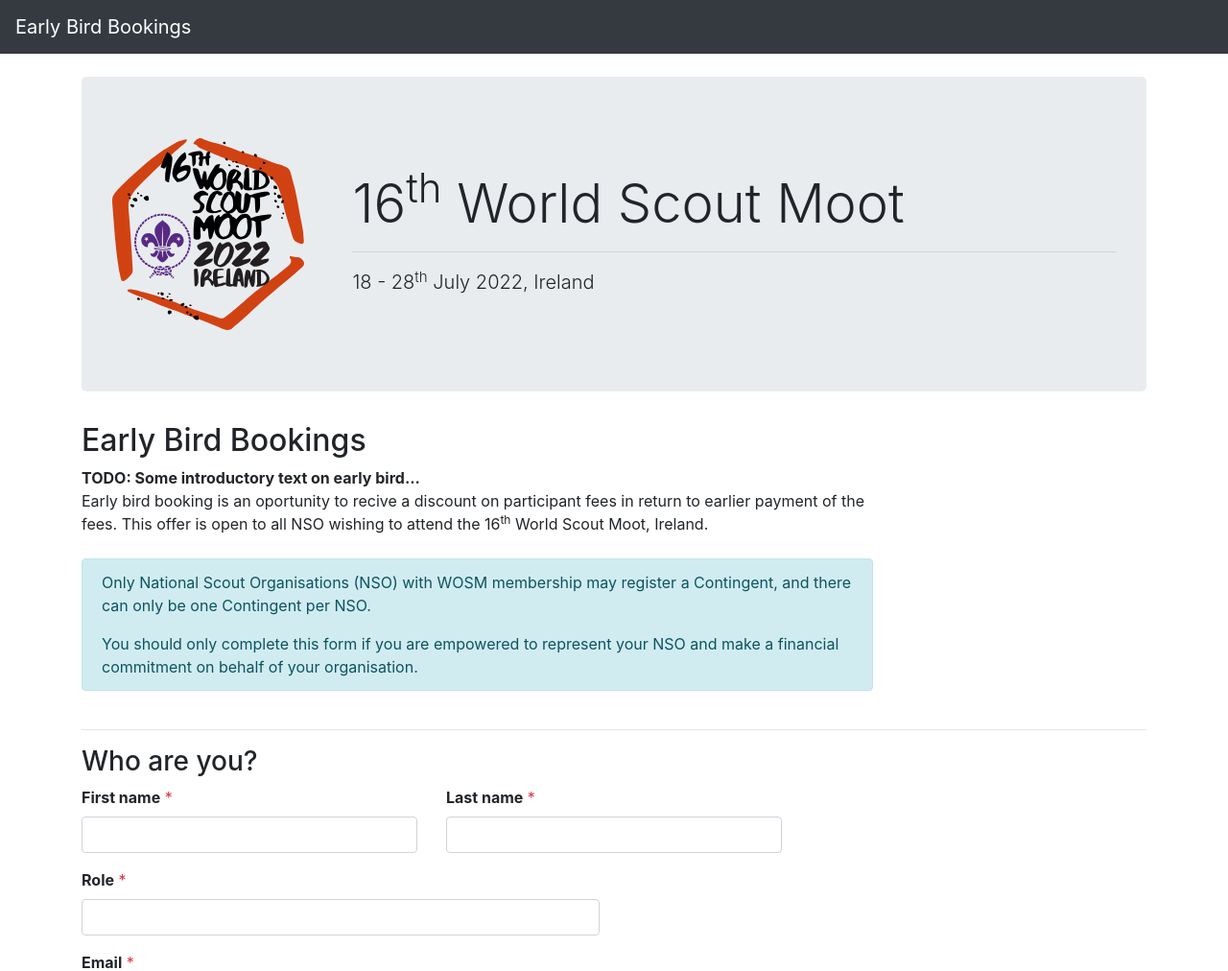
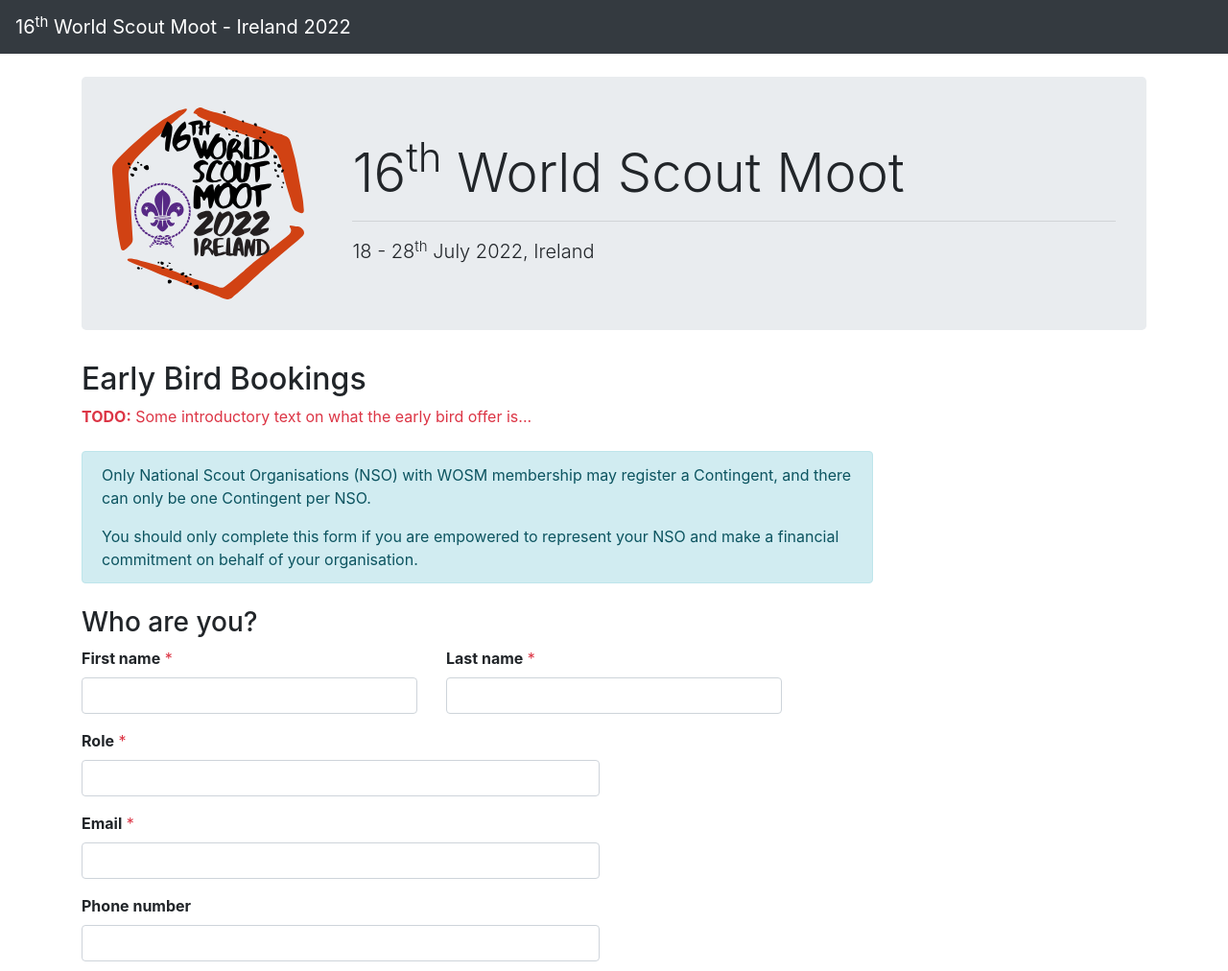
Before and after one commit to CharlieCumber/Moot-Bookings, a Flask app: page / in a window 1280 px wide. Shown: the top 1012 px of the page at 96% size. Run offline with Flask 2, Linux system fonts and the light colour scheme; some libraries are stand-ins or nearby versions.

Commit message:
Nav update, jumbotron moved to layout

```diff
--- a/moot_app/templates/error_summary.html
+++ b/moot_app/templates/error_summary.html
@@ -1,12 +1,12 @@
-{% macro error_summary(form, surpress=False) %}
-    {% if form.errors and not surpress %}
-        <div class="alert alert-danger mb-5" role="alert">
+{% macro error_summary(form) %}
+    {% if form.errors %}
+        <div class="alert alert-danger my-4" role="alert">
             {% if form.errors | length > 1%}
                 <h3>Form errors:</h3>
             {% else %}
                 <h3>Form error:</h3>
             {% endif %}
-            <ul>
+            <ul style="margin-bottom: 0;">
                 {% for field in form.errors %}
                     {% for error in form.errors[field] %}
                         <li>
--- a/moot_app/templates/index.html
+++ b/moot_app/templates/index.html
@@ -1,32 +1,18 @@
 {% extends "layout.html" %}
 
 {% block content %}
-  <div class="jumbotron">
-    <div class="row align-items-center">
-      <div class="col-md-auto">
-        <img src="{{url_for('static', filename='images/MootLogo.svg')}}" style="max-height:200px; width: 100%;"/>
-      </div>
-      <div class="col-md title-container" style="margin-left: 20px">
-        <h1 class="page-title display-4">16<sup>th</sup> World Scout Moot</h1>
-        <hr>
-        <span class="lead">
-          18 - 28<sup>th</sup> July 2022, Ireland
-        </span>
-      </div>
-    </div>
-  </div>
   <div class="row">
     <div class="col-lg-9">
       <h2>Early Bird Bookings</h2>
-      <p><strong>TODO: Some introductory text on early bird... </strong><br>
-        Early bird booking is an oportunity to recive a discount on participant fees in return to earlier payment of the fees. This offer is open to all NSO wishing to attend the 16<sup>th</sup> World Scout Moot, Ireland.</p>
-      <div class="alert alert-info my-4" role="alert">
-        <p>Only National Scout Organisations (NSO) with WOSM membership may register a Contingent, and there can only be one Contingent per NSO.</p>
-        <span>You should only complete this form if you are empowered to represent your NSO and make a financial commitment on behalf of your organisation.</span>
-      </div>
+      {% if not form.errors %}
+        <p class="text-danger"><strong>TODO:</strong> Some introductory text on what the early bird offer is... </strong><br>
+        <div class="alert alert-info my-4" role="alert">
+          <p>Only National Scout Organisations (NSO) with WOSM membership may register a Contingent, and there can only be one Contingent per NSO.</p>
+          <span>You should only complete this form if you are empowered to represent your NSO and make a financial commitment on behalf of your organisation.</span>
+        </div>
+      {% endif %}
     </div>
   </div>
-  <hr>
   <form action="/" method="POST">
     {{ form.csrf_token }}
     {{ error_summary(form) }}
@@ -117,34 +103,4 @@
       </div>
     </div>
   </form>
-
-  <style>
-    .page-title {
-      font-size: 2rem;
-    }
-    .title-container {
-      text-align: center;
-    }
-
-    @media (min-width: 768px) {
-      .page-title {
-        font-size: 2.5rem;
-      }
-      .title-container {
-        text-align: left;
-      }
-    }
-
-    @media (min-width: 992px) {
-      .page-title {
-        font-size: 3rem;
-      }
-    }
-
-    @media (min-width: 1200px) {
-      .page-title {
-        font-size: 3.5rem;
-      }
-    }
-  </style>
 {% endblock %}
--- /dev/null
+++ b/moot_app/templates/jumbotron.html
@@ -0,0 +1,66 @@
+{% macro jumbotron() %}
+    <div class="jumbotron">
+        <div class="row align-items-center">
+            <div class="col-md-auto">
+                <img src="{{url_for('static', filename='images/MootLogo.svg')}}" class="moot-logo"/>
+            </div>
+            <div class="col-md text-container" style="margin-left: 20px">
+                <h1 class="moot-title display-4">16<sup>th</sup> World Scout Moot</h1>
+                <hr class="title-divider">
+                <span class="lead">18 - 28<sup>th</sup> July 2022, Ireland</span>
+            </div>
+        </div>
+    </div>
+
+    <style>
+        /* Extra small devices (portrait phones, less than 576px) */
+        .moot-logo {
+            max-height: 200px;
+            width: 100%;
+            margin-bottom: 20px;
+        }
+
+        .text-container {
+            text-align: center;
+        }
+
+        .moot-title {
+            display: none;
+        }
+
+        .title-divider {
+            display: none;
+        }
+
+        /* Small devices (landscape phones, 576px and up) */
+        @media (min-width: 576px) {
+            .jumbotron {
+                padding: 2rem;
+            }
+            .moot-title {
+                display: block;
+                font-size: 2.5rem;
+            }
+            .title-divider {
+                display: block;
+            }
+        }
+
+        /* Medium devices (tablets, 768px and up) */
+        @media (min-width: 768px) {
+            .moot-logo {
+                margin-bottom: 0px;
+            }
+            .text-container {
+                text-align: left;
+            }
+        }
+
+        /* // Large devices (desktops, 992px and up) */
+        @media (min-width: 992px) {
+            .moot-title{
+                font-size: 3.5rem;
+            }
+        }
+    </style>
+{% endmacro %}
--- a/moot_app/templates/layout.html
+++ b/moot_app/templates/layout.html
@@ -1,44 +1,24 @@
 {%- from 'form_field.html' import form_field %}
 {%- from 'review_field.html' import review_field %}
 {%- from 'error_summary.html' import error_summary %}
-
-{% macro headerItem(text, endpoint) -%}
-  {% if endpoint == request.url_rule.endpoint %}
-  <li class="nav-item active">
-    <a class="nav-link" href="{{ url_for(endpoint) }}">{{ text }} <span class="sr-only">(current)</span></a>
-  </li>
-  {% else %}
-  <li class="nav-item">
-    <a class="nav-link" href="{{ url_for(endpoint) }}">{{ text }} </a>
-  </li>
-  {% endif %}
-{%- endmacro %}
+{%- from 'jumbotron.html' import jumbotron %}
 
 <!doctype html>
 <html lang="en">
   <head>
     <meta charset="utf-8">
     <meta name="viewport" content="width=device-width, initial-scale=1, shrink-to-fit=no">
-
     <link rel="stylesheet" type="text/css" href="https://stackpath.bootstrapcdn.com/bootstrap/4.3.1/css/bootstrap.min.css" integrity="sha384-ggOyR0iXCbMQv3Xipma34MD+dH/1fQ784/j6cY/iJTQUOhcWr7x9JvoRxT2MZw1T" crossorigin="anonymous">
-
     <title>{% block title %}16th World Scout Moot - Ireland 2022{% endblock %}</title>
   </head>
   <body>
     {% block nav %}
     <nav class="navbar navbar-expand-lg navbar-dark bg-dark mb-4">
-      <a class="navbar-brand" href="{{ url_for('index') }}">Early Bird Bookings</a>
-      <button class="navbar-toggler" type="button" data-toggle="collapse" data-target="#navbarNavDropdown" aria-controls="navbarNavDropdown" aria-expanded="false" aria-label="Toggle navigation">
-        <span class="navbar-toggler-icon"></span>
-      </button>
-      <div class="collapse navbar-collapse" id="navbarNavDropdown">
-        <ul class="navbar-nav">
-        </ul>
-      </div>
+      <a class="navbar-brand" href="{{ url_for('index') }}">16<sup>th</sup> World Scout Moot - Ireland 2022</a>
     </nav>
     {% endblock %}
-
     <div class="container body-content">
+      {{ jumbotron() }}
       {% block content %}{% endblock %}
     </div>
 
```
Also changed, not shown: moot_app/templates/submit.html (+0 -16 lines).
